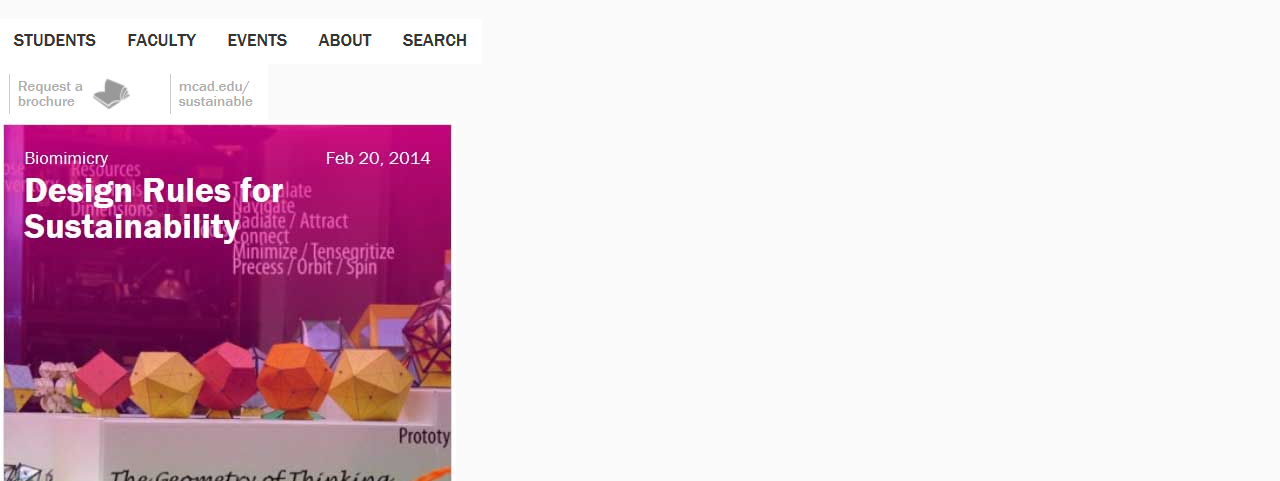
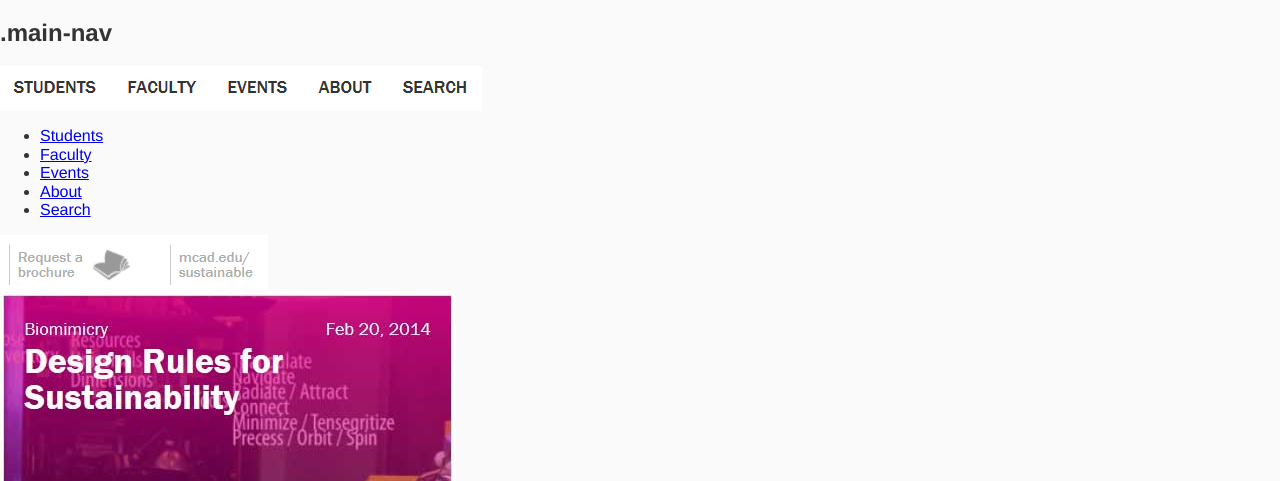
Before and after one commit to LetterTCarter/mcad-sdblog, a website: page app/modules.html in a window 1280 px wide. Shown: the part 319-800 px from the top of the page. Drawn offline with nearby package versions, Linux system fonts and the light colour scheme; files that its build step writes are made by us from their sources.

Commit message:
added #main-nav module

```diff
--- a/app/modules.html
+++ b/app/modules.html
@@ -40,8 +40,23 @@
       <!-- end .blog-title -->
     </div>
 
+    <div class="css-module">
+      <h2>.main-nav</h2>
+      <img class="sample-image" src="images/modules/main-nav.png" alt="Main Nav">
 
-      <img class="sample-image" src="images/modules/main-nav.png" alt="Main Nav">
+      <!-- #main-nav -->
+      <nav id="main-nav">
+        <ul>
+          <li><a href="#">Students</a></li>
+          <li><a href="#">Faculty</a></li>
+          <li><a href="#">Events</a></li>
+          <li><a href="#">About</a></li>
+          <li><a href="#">Search</a></li>
+        </ul>
+      </nav>
+      <!-- end #main-nav -->
+    </div>
+
       <img class="sample-image" src="images/modules/utility-nav.png" alt="Utility Nav">
       <img class="sample-image" src="images/modules/article-block.jpg" alt="Article Block">
       <img class="sample-image" src="images/modules/social-media.png" alt="Social Media Icons">
```
Also changed, not shown: app/index.html (+1 -1 lines).
